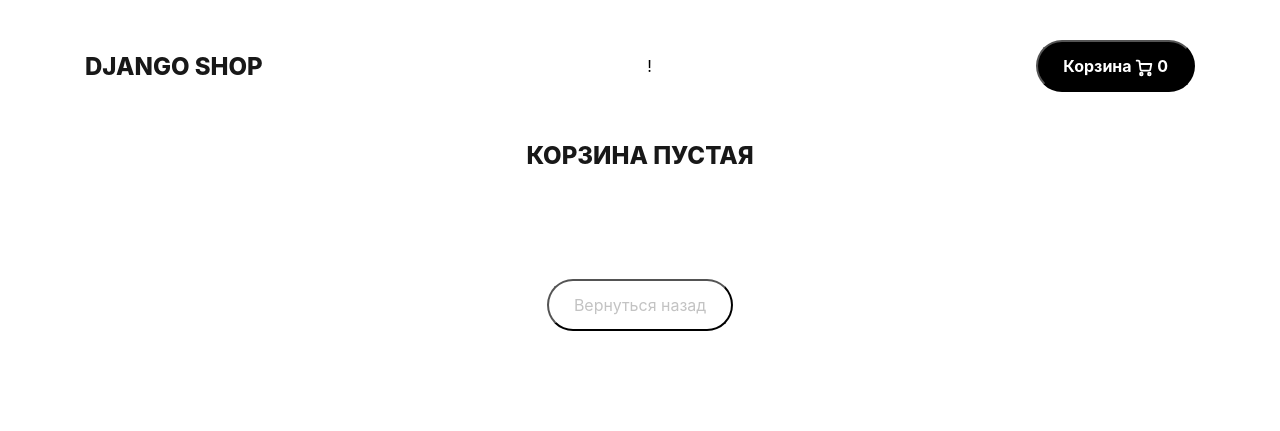
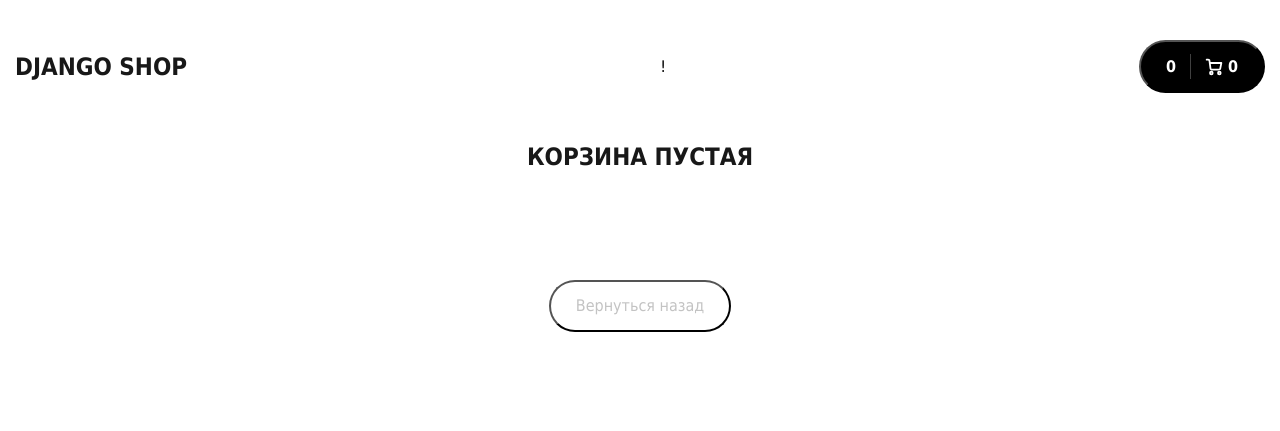
Before and after one commit to cantona94/django-shop, a Django app: page /cart/ in a window 1280 px wide. Shown: the top 431 px of the page. Run offline with Django 3.2, Linux system fonts and the light colour scheme; some libraries are stand-ins or nearby versions.

Commit message:
updateCart

```diff
--- a/shop/laptops/urls.py
+++ b/shop/laptops/urls.py
@@ -8,4 +8,6 @@ urlpatterns = [
     path('add_to_cart/', views.add_to_cart, name='add_to_cart'),
     path('cart/quantity_plus/', views.quantity_plus, name='quantity_plus'),
     path('cart/quantity_minus/', views.quantity_minus, name='quantity_minus'),
+    path('cart/clear_cart/', views.clear_cart, name='clear_cart'),
+    path('cart/remove_cart_item/', views.remove_cart_item, name='remove_cart_item'),
 ]
--- a/shop/laptops/views.py
+++ b/shop/laptops/views.py
@@ -1,11 +1,9 @@
-
 from django.http import JsonResponse
 from django.shortcuts import render, get_object_or_404
 from django.views.decorators.csrf import csrf_exempt
 
 from .cart import Cart
 from .models import Product
-
 
 from .serializers import ProductSerializer
 from rest_framework.decorators import api_view
@@ -22,9 +20,16 @@ def cookie_city(request):
 
     return city
 
+
 @csrf_exempt
 def product(request):
     all_products = Product.objects.all()
+    cart = Cart(request)
+
+    if not cart.get_len():
+        for product in all_products:
+            product.availabilityToCart = 0
+            product.save()
 
     city = cookie_city(request)
 
@@ -60,6 +65,7 @@ def get_product(request):
     else:
         return Response({})
 
+
 def cart(request):
     all_products = Product.objects.all()
     city = cookie_city(request)
@@ -70,6 +76,7 @@ def cart(request):
 
     response.set_cookie('city', city)
     return response
+
 
 @csrf_exempt
 def add_to_cart(request):
@@ -82,9 +89,11 @@ def add_to_cart(request):
 
     return_dict = dict()
     return_dict["productToCart"] = product.availabilityToCart
+    return_dict["total_price"] = cart.get_total_price()
     return_dict["allCountToCart"] = cart.get_len()
 
     return JsonResponse(return_dict)
+
 
 def dict_json(cart_product, product):
     return_dict = dict()
@@ -93,6 +102,7 @@ def dict_json(cart_product, product):
     return_dict["all_quantity_to_cart"] = cart_product.get_total_quantity(product)
     return_dict["total_price_to_cart_product"] = cart_product.get_total_price_product(product)
     return return_dict
+
 
 @api_view(['PATCH'])
 def quantity_plus(request):
@@ -122,3 +132,31 @@ def quantity_minus(request):
     return_dict = dict_json(cart, product)
 
     return JsonResponse(return_dict)
+
+
+@api_view(['DELETE'])
+def clear_cart(request):
+    cart = Cart(request)
+    cart.clear()
+
+    return_dict = dict()
+    return_dict["allCountToCart"] = 0
+    return_dict["total_price"] = 0
+
+    return JsonResponse(return_dict)
+
+
+@api_view(['DELETE'])
+def remove_cart_item(request):
+    idProduct = request.data
+    idProductMinus = idProduct.get('id_product')
+    product = get_object_or_404(Product, id=idProductMinus)
+
+    cart = Cart(request)
+    cart.remove(product)
+
+    return_dict = dict()
+    return_dict["allCountToCart"] = cart.get_len()
+    return_dict["total_price"] = cart.get_total_price()
+
+    return JsonResponse(return_dict)
--- a/shop/static/css/style.css
+++ b/shop/static/css/style.css
@@ -1,3 +1,7 @@
+body {
+    font-family: Tahoma, sans-serif;
+}
+
 .header {
     padding: 40px 0;
 }
@@ -6,6 +10,7 @@
     display: flex;
     align-items: center;
     justify-content: space-between;
+    max-width: 1300px;
 }
 
 .container h1 {
@@ -38,8 +43,20 @@
     color: white;
 }
 
+.delimiter {
+    width: 1px;
+    height: 25px;
+    background-color: rgba(255, 255, 255, 0.25);
+    margin-left: 14px;
+    margin-right: 14px;
+  }
+
 .name_shop a{
      text-decoration: none;
+}
+
+#allCountToCart {
+    padding-left: 5px;
 }
 
 .modal {
@@ -102,14 +119,14 @@ svg {
 }
 
 .product-block {
-  width: 277px;
+  width: 317px;
   text-align: center;
   margin-bottom: 65px;
 }
 
 .product-block__image {
     width: 150px;
-    height: 150px;
+    height: 130px;
 }
 
 .product-block__title {
@@ -148,6 +165,13 @@ svg {
     font-weight: bold;
     background-color: #000;
     color: #fff;
+    display: flex;
+    align-items: center;
+    justify-content: center;
+}
+
+.header a:hover {
+    text-decoration: none;
 }
 
 
@@ -237,7 +261,6 @@ img {
     color: #c3c3c3;
 }
 
-
 .come_back:hover {
     background-color: #000;
     color: #fff
--- a/shop/static/js/addToCart.js
+++ b/shop/static/js/addToCart.js
@@ -1,6 +1,5 @@
 $(document).on('click', '.bth', function () {
     var id_button = this.id + 'Qty';
-    console.log(id_button)
     data = {
         id_product: $(this).val(),
     }
@@ -10,6 +9,7 @@ $(document).on('click', '.bth', function () {
         data: data,
         success: function (data) {
             $('#allCountToCart').text(data.allCountToCart)
+            $('#totalPriceToCart').text(data.total_price)
             $('#' + id_button).text(data.productToCart)
         },
         error: function () {
--- /dev/null
+++ b/shop/static/js/clearCart.js
@@ -0,0 +1,70 @@
+$(document).on('click', '.remove', function () {
+    if (window.confirm('Вы действительно хотите удалить ноутбук?')) {
+        var cart_item = $('.remove').length;
+        var id_tr = $(this).val();
+        data = {
+            id_product: id_tr,
+        };
+        $.ajax({
+            method: 'DELETE',
+            url: 'remove_cart_item/',
+            data: data,
+            success: function (data) {
+                if (cart_item > 1) {
+                    update_cart_item(id_tr);
+                }
+                else {
+                    update_cart()
+                };
+                update_cart_item(id_tr);
+                $('#allCountToCart').text(data.allCountToCart);
+                $('#countTotalToCart').text(data.allCountToCart);
+                $('#total_price').text(data.total_price);
+                $('#totalPriceToCart').text(data.total_price);
+            },
+            error: function () {
+                console.log('error');
+            }
+        });
+    };
+});
+
+$(document).on('click', '#clear_cart', function () {
+    if (window.confirm('Вы действительно хотите очистить корзину?')) {
+        data = {};
+        $.ajax({
+            method: 'DELETE',
+            url: 'clear_cart/',
+            data: data,
+            success: function (data) {
+                update_cart();
+                $('#allCountToCart').text(data.allCountToCart);
+                $('#totalPriceToCart').text(data.total_price);
+            },
+            error: function () {
+                console.log('error');
+            }
+        });
+    };
+});
+
+function update_cart_item(name) {
+  let all_rows = '';
+  $('#' + name).html(all_rows);
+};
+
+function update_cart() {
+  let all_rows = '<div class="container-sm">' +
+  '<div class="cart_empty">' +
+  '<h1>Корзина пустая</h1></div>' +
+  '</div>' +
+  '<div class="container-sm">' +
+  '<div class="cart_empty">' +
+  '<a href="http://127.0.0.1:8000/">'+
+  '<button class="come_back">Вернуться назад</button>' +
+  '</a>'+
+  '</div>' +
+  '</div>';
+
+  $('#pageCart').html(all_rows);
+};
--- a/shop/static/js/quantityMinus.js
+++ b/shop/static/js/quantityMinus.js
@@ -1,6 +1,8 @@
 $(document).on('click', '.button_minus', function () {
     var id_button = 'quantity_to_cart' + this.id.substr(6);
     var total_price_product = 'total_price_product-' + this.id.substr(6)
+    var quantity = $('#' + id_button).text();
+    if (quantity > 1) {
         data = {
             id_product: $(this).val(),
         };
@@ -11,9 +13,14 @@ $(document).on('click', '.button_minus', function () {
             success: function (data) {
                 $('#allCountToCart').text(data.allCountToCart);
                 $('#countTotalToCart').text(data.allCountToCart);
+                $('#totalPriceToCart').text(data.total_price)
                 $('#total_price').text(data.total_price);
                 $('#' + id_button).text(data.all_quantity_to_cart);
                 $('#' + total_price_product).text(data.total_price_to_cart_product);
+            },
+            error: function () {
+                console.log('error');
             }
         });
+    };
 });
--- a/shop/static/js/quantityPlus.js
+++ b/shop/static/js/quantityPlus.js
@@ -11,9 +11,13 @@ $(document).on('click', '.button_plus', function () {
         success: function (data) {
             $('#allCountToCart').text(data.allCountToCart);
             $('#countTotalToCart').text(data.allCountToCart);
+            $('#totalPriceToCart').text(data.total_price)
             $('#total_price').text(data.total_price);
             $('#' + id_button).text(data.all_quantity_to_cart);
             $('#' + total_price_product).text(data.total_price_to_cart_product);
+        },
+        error: function () {
+            console.log('error');
         }
     });
 });
--- a/shop/templates/base.html
+++ b/shop/templates/base.html
@@ -37,7 +37,9 @@
         </div>
 
         <div class="cart">
-            <a href="{% url 'cart' %}"><button class="button__cart"> Корзина
+            <a href="{% url 'cart' %}"><button class="button__cart">
+                <span id="totalPriceToCart">{{ cart.get_total_price }}</span>
+                <div class="delimiter"></div>
                             <svg
                                 width="18"
                                 height="18"
@@ -150,5 +152,6 @@
 <script type="text/javascript" src="{% static 'js/addToCart.js' %}"></script>
 <script type="text/javascript" src="{% static 'js/quantityPlus.js' %}"></script>
 <script type="text/javascript" src="{% static 'js/quantityMinus.js' %}"></script>
+<script type="text/javascript" src="{% static 'js/clearCart.js' %}"></script>
 
 </html>
```
Also changed, not shown: shop/db.sqlite3. Lines whose indentation alone changed are shown as unchanged.
